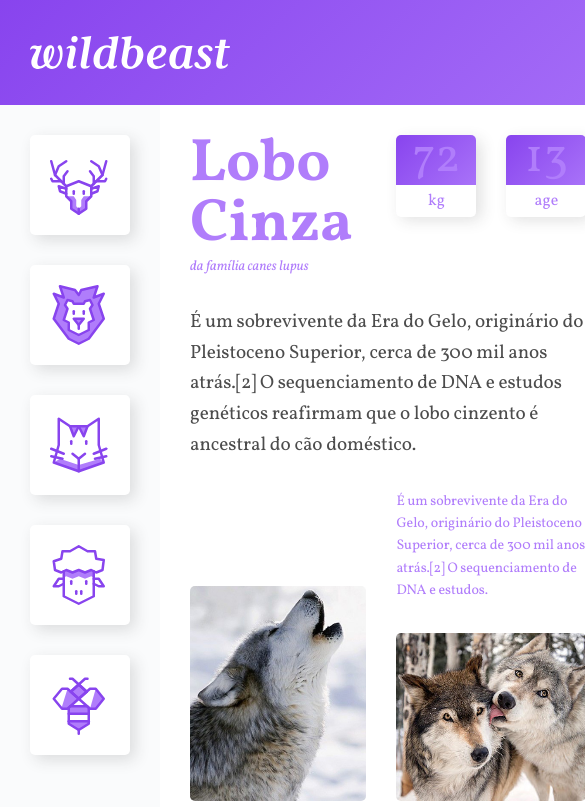
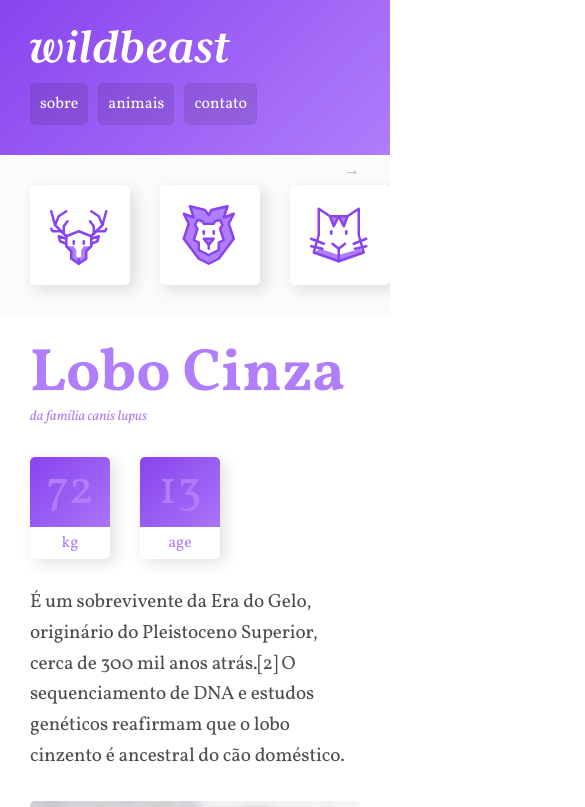
Before and after one commit to Sh4kaa/wildbeast, a plain HTML site: page index.html in a window 390 px wide. Shown: the top 807 px of the page, 585 px wide, since content can reach past the window. Drawn offline with Linux system fonts and the light colour scheme.

Commit message:
fim do projeto ()

```diff
--- a/css/style.css
+++ b/css/style.css
@@ -9,35 +9,58 @@ blockquote {
 }
 
 body {
-  font-family: "Vollkorn", Georgia, sans-serif;
+  font-family: 'Vollkorn', Georgia, serif;
 }
 
 li {
   list-style: none;
 }
+
 a {
   text-decoration: none;
 }
+
 img {
-  max-width: 100%;
   display: block;
+  width: 100%;
   border-radius: 5px;
 }
+
+/* GRID GERAL */
 
 .estrutura {
   display: grid;
   grid-template-columns: minmax(160px, 1fr) 3fr 300px;
   grid-template-areas:
-    "header header header"
-    "sidenav content anuncios"
-    "footer footer footer";
+    'header header header'
+    'sidenav content anuncios'
+    'footer footer footer';
 }
 
-.logo {
-  max-width: 200px;
+@media (max-width: 1200px) {
+  .estrutura {
+    grid-template-areas:
+      'header header header'
+      'sidenav content content'
+      'sidenav anuncios anuncios'
+      'footer footer footer';
+  }
 }
 
-/* Header */
+@media (max-width: 760px) {
+  .estrutura {
+    grid-template-columns: 100%;
+    grid-template-areas:
+      'header'
+      'sidenav'
+      'content'
+      'anuncios'
+      'footer';
+  }
+}
+
+/*HEADER*/
+
 .header {
   grid-area: header;
   background: linear-gradient(135deg, #8844ee, #b07dfb);
@@ -46,6 +69,11 @@ img {
   grid-template-columns: 1fr auto;
   align-items: center;
 }
+
+.logo {
+  max-width: 200px;
+}
+
 .header nav ul {
   display: flex;
   flex-wrap: wrap;
@@ -61,14 +89,31 @@ img {
   transition: 0.1s;
 }
 
+.header nav a:hover {
+  background: rgba(0, 0, 0, 0.5);
+}
+
 .header li + li {
   margin-left: 30px;
 }
 
-.header nav a:hover {
-  background: rgba(0, 0, 0, 0.5);
+@media (max-width: 760px) {
+  .header {
+    grid-template-columns: auto;
+  }
+  .logo {
+    margin-bottom: 20px;
+  }
+  .header nav a {
+    font-size: 1em;
+  }
+  .header li + li {
+    margin-left: 10px;
+  }
 }
-/* Sidenav */
+
+/*SIDENAV*/
+
 .sidenav {
   grid-area: sidenav;
   background: #fafbfc;
@@ -91,16 +136,62 @@ img {
   background: #b07dfb;
 }
 
-/* Content */
+@keyframes seta {
+  from {
+    right: 30px;
+  }
+  to {
+    right: 20px;
+  }
+}
+
+@media (max-width: 760px) {
+  .sidenav {
+    position: relative;
+    overflow-x: auto;
+    -webkit-overflow-scrolling: touch;
+    -ms-overflow-style: -ms-autohiding-scrollbar;
+  }
+  .sidenav::after {
+    content: '→';
+    position: absolute;
+    top: 5px;
+    right: 30px;
+    color: rgba(0, 0, 0, 0.3);
+    animation: seta 0.5s ease-in 0s infinite alternate;
+  }
+  .sidenav ul {
+    display: flex;
+  }
+  .sidenav li {
+    flex: 1 0 60px;
+  }
+  .sidenav {
+    padding: 0 30px;
+  }
+  .sidenav li a {
+    margin: 30px 30px 30px 0;
+  }
+}
+
+/*CONTENT*/
+
 .content {
   grid-area: content;
-  display: grid;
   max-width: 900px;
   margin: 0 auto;
   padding: 30px;
+  display: grid;
   grid-template-columns: 1fr 1fr;
   gap: 30px;
 }
+
+@media (max-width: 600px) {
+  .content {
+    grid-template-columns: auto;
+  }
+}
+
 .col-wide {
   grid-column: 1 / -1;
 }
@@ -110,11 +201,11 @@ img {
   align-self: end;
 }
 
-.imagem-2 {
+.item-2 {
   align-self: end;
 }
 
-/* estilos content */
+/*ESTILOS CONTENT*/
 
 p {
   font-size: 1.2em;
@@ -127,7 +218,8 @@ p {
   margin-top: 30px;
 }
 
-/* Titulo */
+/*TITULO*/
+
 .titulo {
   color: #b07dfb;
 }
@@ -143,7 +235,7 @@ p {
   font-style: italic;
 }
 
-/*  Caracteristicas */
+/*CARACTERISTICAS*/
 
 .caracteristicas {
   display: flex;
@@ -162,6 +254,7 @@ p {
 .caracteristicas > div:first-child {
   margin-right: 30px;
 }
+
 .caracteristicas span {
   display: block;
   color: #b07dfb;
@@ -170,8 +263,9 @@ p {
 .numero {
   font-size: 3em;
   line-height: 1;
-  margin-top: 10px auto;
+  margin: 10px auto;
 }
+
 .rotulo {
   background: white;
   border-radius: 0 0 5px 5px;
@@ -188,10 +282,10 @@ p {
 
 .citacao,
 .atributos {
+  align-self: start;
   padding: 30px;
-  align-self: start;
   border-radius: 5px;
-  box-shadow: 5px 5px 15px 0 rgba(44, 44, 44, 0.15);
+  box-shadow: 5px 5px 15px 0px rgba(44, 44, 44, 0.15);
   background: linear-gradient(135deg, #8844ee, #b07dfb);
 }
 
@@ -199,14 +293,14 @@ p {
   font-size: 1.5em;
   font-style: italic;
   text-align: center;
+  color: white;
   max-width: 500px;
   margin: 0 auto;
-  color: white;
 }
 
 .atributos li {
   color: white;
-  font-family: "Courier", monospace;
+  font-family: Courier, monospace;
   font-size: 1.125em;
   padding: 15px;
 }
@@ -215,7 +309,7 @@ p {
   border-top: 2px solid #b07dfb;
 }
 
-/* Anuncios */
+/*ANUNCIOS*/
 
 .anuncios {
   grid-area: anuncios;
@@ -223,10 +317,12 @@ p {
   display: grid;
   align-content: start;
   padding: 30px;
-  grid-gap: 30px;
+  gap: 30px;
+  grid-template-columns: repeat(auto-fit, minmax(150px, 1fr));
 }
 
-/* Footer */
+/*FOOTER*/
+
 .footer {
   grid-area: footer;
   background: linear-gradient(135deg, #8844ee, #b07dfb);
--- a/index.html
+++ b/index.html
@@ -1,61 +1,43 @@
 <!DOCTYPE html>
-<html lang="en">
+<html>
   <head>
-    <meta charset="UTF-8" />
-    <meta http-equiv="X-UA-Compatible" content="IE=edge" />
-    <meta
-      name="viewport"
-      content="width=device-width, initial-scale=1.0, shrink-to-fit=no"
-    />
-    <title>WildBeast</title>
-    <link rel="preconnect" href="https://fonts.googleapis.com" />
-    <link rel="preconnect" href="https://fonts.gstatic.com" crossorigin />
-    <link
-      href="https://fonts.googleapis.com/css2?family=Vollkorn:ital,wght@0,400;0,700;1,400&display=swap"
-      rel="stylesheet"
-    />
-    <link rel="stylesheet" href="css/style.css" />
+    <title>Wildbeast</title>
+    <meta name="viewport" content="width=device-width, initial-scale=1, shrink-to-fit=no">
+    <link href="https://fonts.googleapis.com/css?family=Vollkorn:400,400i,700" rel="stylesheet">
+    <link rel="stylesheet" href="css/style.css">
   </head>
   <body>
+
     <div class="estrutura">
+
       <header class="header">
-        <a href="#" class="logo"
-          ><img src="img/wildbeast.svg" alt="WildBeast"
-        /></a>
+        <a href="#" class="logo"><img src="img/wildbeast.svg" alt="Wildbeast"></a>
         <nav>
           <ul>
-            <li><a href="">sobre</a></li>
-            <li><a href="">animais</a></li>
-            <li><a href="">contato</a></li>
+            <li><a href="#">sobre</a></li>
+            <li><a href="#">animais</a></li>
+            <li><a href="#">contato</a></li>
           </ul>
         </nav>
       </header>
+
       <nav class="sidenav">
         <ul>
-          <li>
-            <a href="#"><img src="img/icones/cervo.svg" alt="Cervo" /></a>
-          </li>
-          <li>
-            <a href="#"><img src="img/icones/leao.svg" alt="Leão" /></a>
-          </li>
-          <li>
-            <a href="#"><img src="img/icones/gato.svg" alt="Gato" /></a>
-          </li>
-          <li>
-            <a href="#"><img src="img/icones/ovelha.svg" alt="Ovelha" /></a>
-          </li>
-          <li>
-            <a href="#"><img src="img/icones/abelha.svg" alt="Abelha" /></a>
-          </li>
+          <li><a href="#"><img src="img/icones/cervo.svg" alt="Cervo"></a></li>
+          <li><a href="#"><img src="img/icones/leao.svg" alt="Leão"></a></li>
+          <li><a href="#"><img src="img/icones/gato.svg" alt="Gato"></a></li>
+          <li><a href="#"><img src="img/icones/vaca.svg" alt="Vaca"></a></li>
+          <li><a href="#"><img src="img/icones/ovelha.svg" alt="Ovelha"></a></li>
+          <li><a href="#"><img src="img/icones/abelha.svg" alt="Abelha"></a></li>
         </ul>
       </nav>
-      <!-- content -->
+
       <main class="content">
         <div class="titulo">
           <h1>Lobo Cinza</h1>
-          <span>da família canes lupus</span>
+          <span>da família canis lupus</span>
         </div>
-        <!-- caracteristicas -->
+
         <div class="caracteristicas">
           <div>
             <span class="numero">72</span>
@@ -67,40 +49,22 @@
           </div>
         </div>
 
-        <p class="col-wide">
-          É um sobrevivente da Era do Gelo, originário do Pleistoceno Superior,
-          cerca de 300 mil anos atrás.[2] O sequenciamento de DNA e estudos
-          genéticos reafirmam que o lobo cinzento é ancestral do cão doméstico.
-        </p>
+        <p class="col-wide">É um sobrevivente da Era do Gelo, originário do Pleistoceno Superior, cerca de 300 mil anos atrás.[2] O sequenciamento de DNA e estudos genéticos reafirmam que o lobo cinzento é ancestral do cão doméstico.</p>
 
-        <img class="imagem-1" src="img/wolf1.jpg" alt="Wolf 1" />
+        <img class="imagem-1" src="img/wolf1.jpg" alt="Wolf 1">
 
-        <p class="destaque">
-          É um sobrevivente da Era do Gelo, originário do Pleistoceno Superior,
-          cerca de 300 mil anos atrás.[2] O sequenciamento de DNA e estudos.
-        </p>
-        <img class="imagem-2" src="img/wolf2.jpg" alt="Wolf 2" />
+        <p class="destaque">É um sobrevivente da Era do Gelo, originário do Pleistoceno Superior, cerca de 300 mil anos atrás.[2] O sequenciamento de DNA e estudos.</p>
 
-        <p>
-          O peso e tamanho dos lobos variam muito em todo o mundo, tendendo a
-          aumentar proporcionalmente com a latitude, como previsto pela teoria
-          de Christian Bergmann. Em geral, a altura, medida a partir dos ombros,
-          varia de 60 a 95 centímetros.
-        </p>
+        <img class="imagem-2" src="img/wolf2.jpg" alt="Wolf 2">
 
-        <p>
-          O peso varia geograficamente. Em média, os lobos europeus pesam 38,5
-          kg; os lobos da América do Norte, 36 kg; os lobos indianos e árabes,
-          25 kg.[7] Embora raros, lobos com mais de 77 kg foram encontrados no
-          Alasca, Canadá,[8] e na antiga União Soviética.
-        </p>
+        <p>O peso e tamanho dos lobos variam muito em todo o mundo, tendendo a aumentar proporcionalmente com a latitude, como previsto pela teoria de Christian Bergmann. Em geral, a altura, medida a partir dos ombros, varia de 60 a 95 centímetros.</p>
+
+        <p>O peso varia geograficamente. Em média, os lobos europeus pesam 38,5 kg; os lobos da América do Norte, 36 kg; os lobos indianos e árabes, 25 kg.[7] Embora raros, lobos com mais de 77 kg foram encontrados no Alasca, Canadá,[8] e na antiga União Soviética.</p>
 
         <blockquote class="citacao col-wide">
-          <p>
-            “Há algo no uivar do lobo que tira um homem do aqui e agora e o
-            transporta para uma floresta da mente.”
-          </p>
+          <p>“Há algo no uivar do lobo que tira um homem do aqui e agora e o transporta para uma floresta da mente.”</p>
         </blockquote>
+
         <ul class="atributos">
           <li>Surgiu: 12.000 anos</li>
           <li>Tipo: Mamífero</li>
@@ -111,37 +75,29 @@
         </ul>
 
         <div class="informacoes">
-          <p>
-            É um sobrevivente da Era do Gelo, originário do Pleistoceno
-            Superior, cerca de 300 mil anos atrás.[2] O sequenciamento de DNA e
-            estudos genéticos reafirmam que o lobo cinzento é ancestral do cão
-            doméstico.
-          </p>
-
-          <p>
-            É um sobrevivente da Era do Gelo, originário do Pleistoceno
-            Superior, cerca de 300 mil anos atrás.[2] O sequenciamento de DNA e
-            estudos genéticos reafirmam que o lobo cinzento é ancestral do cão
-            doméstico.
-          </p>
+          <p>É um sobrevivente da Era do Gelo, originário do Pleistoceno Superior, cerca de 300 mil anos atrás.[2] O sequenciamento de DNA e estudos genéticos reafirmam que o lobo cinzento é ancestral do cão doméstico.</p>
+          <p>É um sobrevivente da Era do Gelo, originário do Pleistoceno Superior, cerca de 300 mil anos atrás.[2] O sequenciamento de DNA e estudos genéticos reafirmam que o lobo cinzento é ancestral do cão doméstico.</p>
         </div>
 
-        <img class="col-wide" src="img/wolf3.jpg" alt="Wolf 3" />
+        <img class="col-wide" src="img/wolf3.jpg" alt="Wolf 3">
+
       </main>
 
       <aside class="anuncios">
         <div class="anuncio-item">
-          <img src="img/anuncio-1.jpg" alt="Anuncio 1" />
+          <img src="img/anuncio-1.jpg" alt="Anuncio 1">
         </div>
 
         <div class="anuncio-item">
-          <img src="img/anuncio-2.jpg" alt="Anuncio 2" />
+          <img src="img/anuncio-2.jpg" alt="Anuncio 2">
         </div>
       </aside>
 
       <footer class="footer">
-        <p>Dario © 2021 - 2021. Alguns direitos reservados.</p>
+        <p>Dario ©  Alguns direitos reservados.</p>
       </footer>
+
     </div>
+
   </body>
 </html>
```
Also changed, not shown: 1 other file.
